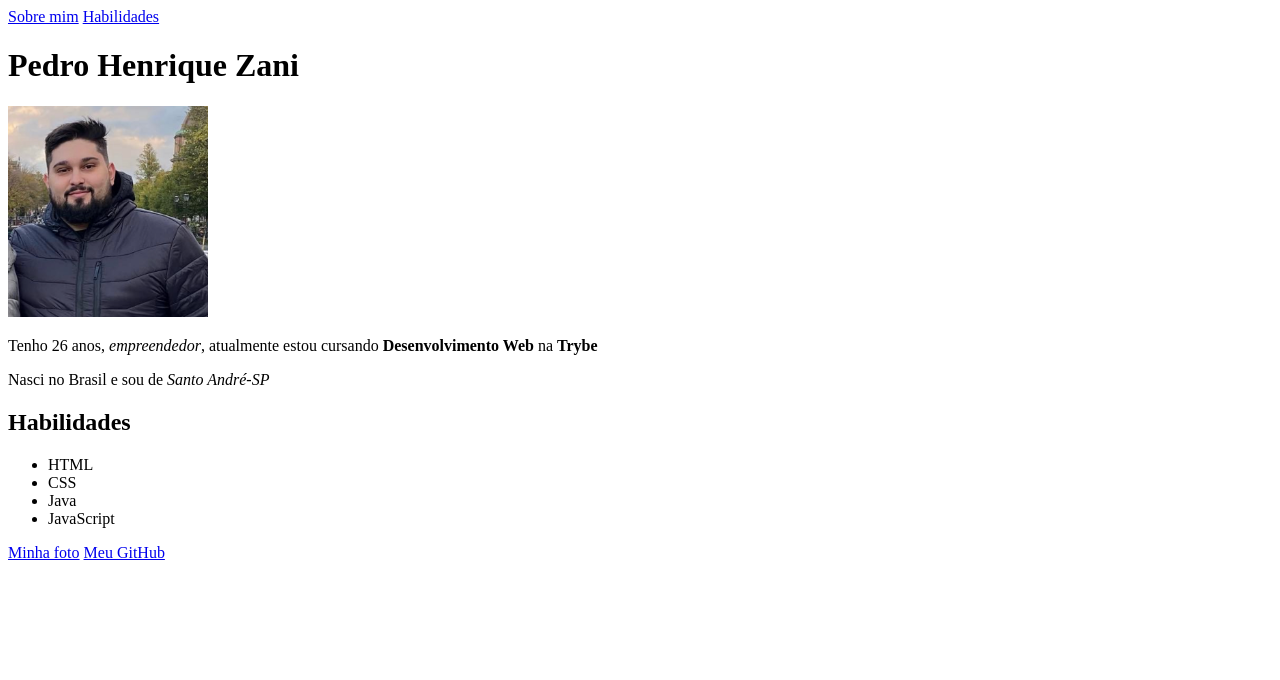
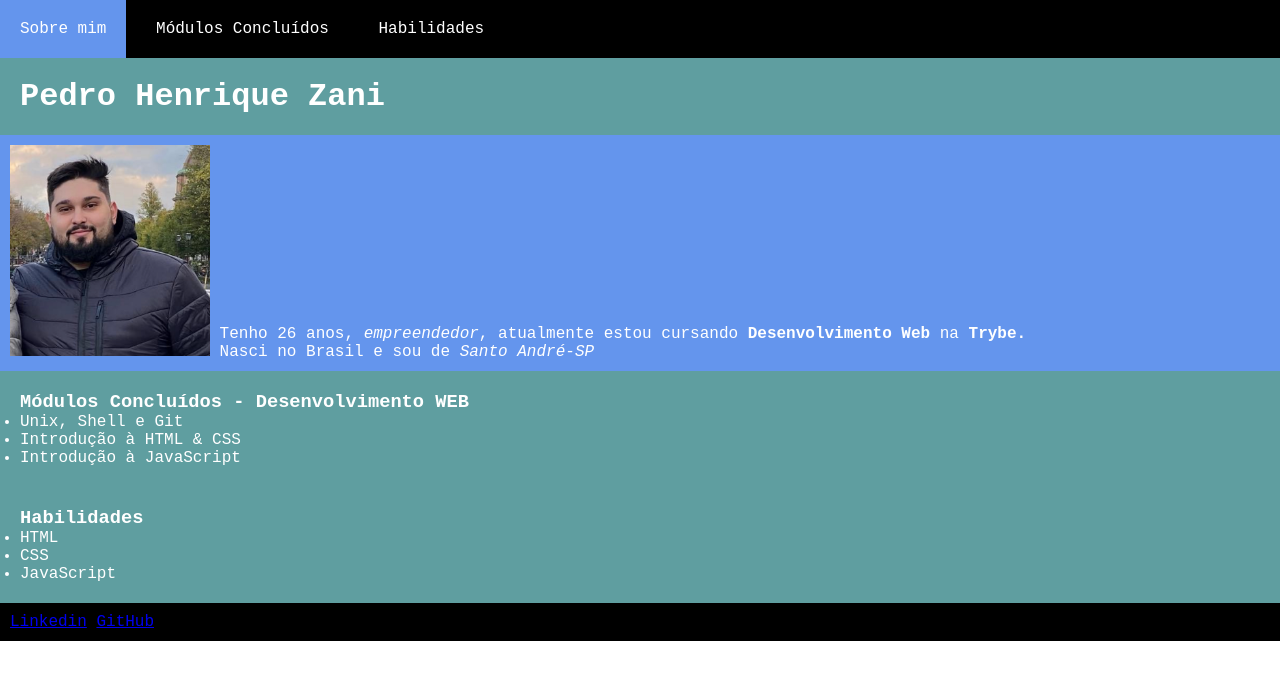
Before and after one commit to phzani/phzani.github.io, a plain HTML site: page index.html in a window 1280 px wide. Drawn offline with Linux system fonts and the light colour scheme.

Commit message:
CSS no Portfolio

```diff
--- a/index.html
+++ b/index.html
@@ -5,22 +5,47 @@
     <meta http-equiv="X-UA-Compatible" content="IE=edge">
     <meta name="viewport" content="width=device-width, initial-scale=1.0">
     <title>Meu Portfólio WEB</title>
+    <link rel="stylesheet" href="style.css">
 </head>
+<div class="menu">
 <body>
-    <a href="#sobre">Sobre mim</a>
-    <a href="#habilidades">Habilidades</a>
+    <nav>
+        <ul>
+            <li><a href="#">Sobre mim</a></li>
+            <li><a href="#">Módulos Concluídos</a></li>
+            <li><a href="#">Habilidades</a></li>
+        </ul>
+    </nav>
+</div>
     <h1 class= "nome">Pedro Henrique Zani</h1>
-    <img src="./images/IMG_1821.jpg " alt="Eu no canal em Amsterdã" id="foto" width="200">
-    <p>Tenho 26 anos, <em>empreendedor</em>, atualmente estou cursando <strong>Desenvolvimento Web</strong> na <strong>Trybe</strong></p>
-    <p>Nasci no Brasil e sou de <em>Santo André-SP</em></p>
-    <h2>Habilidades</h2>
+
+<div class="description">
+   <img src="./images/IMG_1821.jpg " alt="Eu no canal em Amsterdã" id="img" width="200"/>
+    <p id="txt">Tenho 26 anos, <em>empreendedor</em>, atualmente estou cursando <strong>Desenvolvimento Web</strong> na <strong>Trybe.</strong> <br> Nasci no Brasil e sou de <em>Santo André-SP</em></p>
+
+</div>
+
+    <div class= "modulos">
+    <h3>Módulos Concluídos - Desenvolvimento WEB</h2>
+    <ul>
+        <li>Unix, Shell e Git</li>
+        <li>Introdução à HTML & CSS </li>
+        <li>Introdução à JavaScript</li>
+    </ul>
+</div>
+<div class= "habilidades">
+    <h3>Habilidades</h2>
     <ul>
         <li>HTML</li>
         <li>CSS</li>
-        <li>Java</li>
         <li>JavaScript</li>
     </ul>
-    <a href="#foto">Minha foto</a>
-    <a href="https://github.com/phzani" target="_blank" >Meu GitHub</a>
+</div>
+
+<div class="footer">
+    <a href="linkedin.com/in/phzani"target="_blank">Linkedin</a>
+    <a href="https://github.com/phzani" target="_blank" >GitHub</a>
+</ul>
+</div>
 </body>
 </html>
--- /dev/null
+++ b/style.css
@@ -0,0 +1,65 @@
+*{
+    margin: 0 auto;
+    padding: 0;
+    box-sizing: border-box;
+}
+
+.menu {
+    background-color: rgb(0, 0, 0);
+    font-family: 'Courier New', Courier, monospace;
+}
+.menu li {
+    display: inline;
+}
+.menu li a{
+    display: inline-block;
+    text-decoration: none;
+    color: white;
+    padding: 20px;
+    transition: background .3s;
+
+}
+.menu ul li a:hover{
+    background-color: cornflowerblue;
+}
+.nome {
+font-family: 'Courier New', Courier, monospace;
+background-color: cadetblue;
+color: white;
+padding: 20px;
+}
+.description {
+    background-color: cornflowerblue;
+    padding: 10px;
+    font-family: 'Courier New', Courier, monospace;
+    color: white;
+
+}
+img, p {
+    display: inline-block;
+}
+.modulos {
+    background-color: cadetblue;
+    font-family: 'Courier New', Courier, monospace;
+    color: white;
+    padding: 20px;
+    }
+    .modulos li{
+        padding left: 10px;
+    }
+    .habilidades {
+        background-color: cadetblue;
+        font-family: 'Courier New', Courier, monospace;
+        color: white;
+        padding: 20px;
+        }
+        .habilidades li{
+            padding left: 10px;
+        }
+.footer {
+    background-color: black;
+    color: white;
+    padding: 10px;
+    font-family: 'Courier New', Courier, monospace;
+    text-decoration: none;
+}
```
